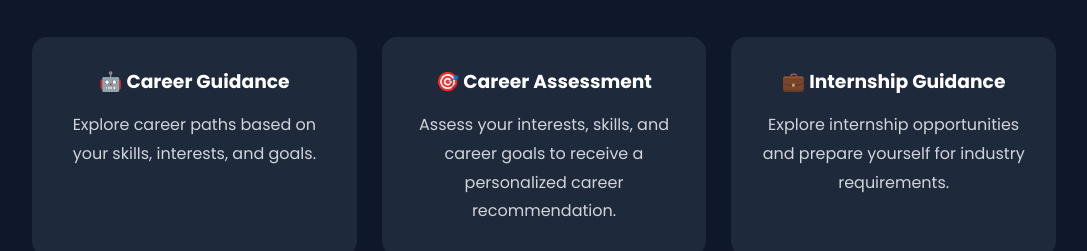
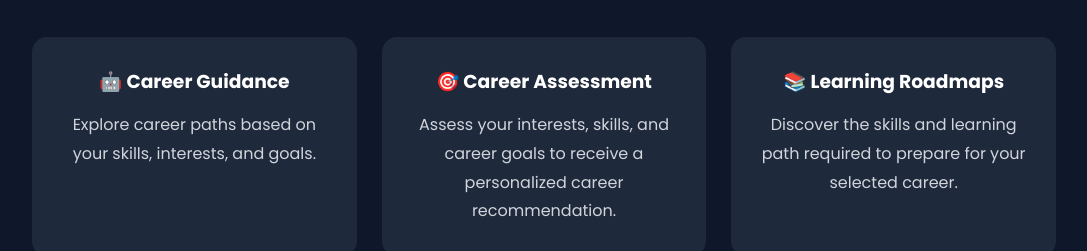
Before and after one commit to Niharikagalinki/CareerAI, a plain HTML site: page index.html in a window 1280 px wide. Shown: the part 945-1196 px from the top of the page, without its empty margins (96-1183 px from the left). Drawn offline with Linux system fonts and the light colour scheme.

Commit message:
Update index.html
Update Home page features

```diff
--- a/index.html
+++ b/index.html
@@ -71,11 +71,10 @@
 
 
             <div class="card">
-                <h3>💼 Internship Guidance</h3>
-
+                <h3>📚 Learning Roadmaps</h3>
                 <p>
-                    Explore internship opportunities and
-                    prepare yourself for industry requirements.
+                    Discover the skills and learning path required
+                    to prepare for your selected career.
                 </p>
             </div>
 
```
